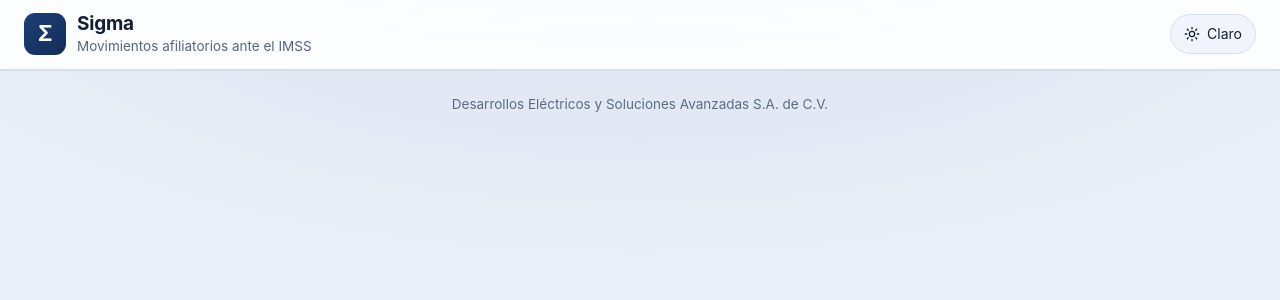
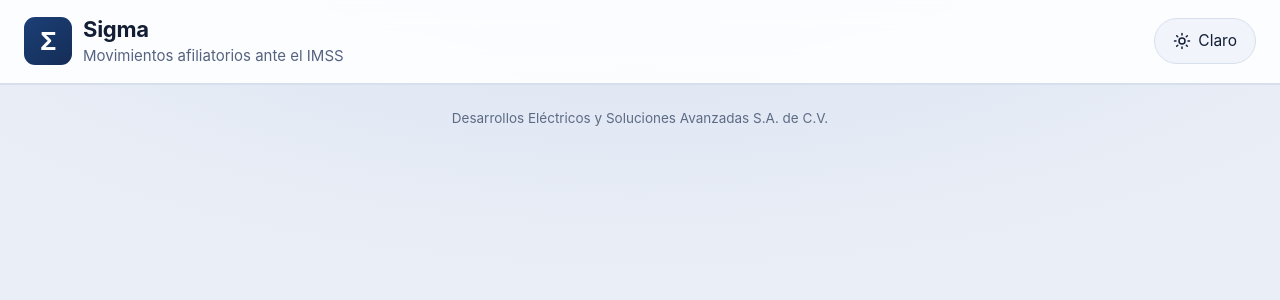
Before and after one commit to rkiverr/sigma-imss, a Python web app: template sigma/templates/base.html in a window 1280 px wide. Shown: the top 300 px of the page. Run offline with Jinja, Linux system fonts and the light colour scheme; the template is opened without the code that fills it, so the values that code supplies are empty.

Commit message:
Interfaz: cuadros de métricas y barra superior más grandes
- estilos.css: métricas con número de 42 px, más relleno y texto de 15.5;
  barra con logo de 48 px, insignias y botones más grandes.
- En pantallas anchas la barra queda en un renglón; la insignia del
  patrón se recorta con puntos suspensivos.

Co-Authored-By: Claude Sonnet 5.5 <noreply@anthropic.com>

```diff
--- a/sigma/static/css/estilos.css
+++ b/sigma/static/css/estilos.css
@@ -194,10 +194,10 @@ h1, h2, h3 { margin: 0; line-height: 1.25; letter-spacing: -.012em; }
 .barra-interior {
   max-width: 1360px;
   margin: 0 auto;
-  padding: 12px 24px;
+  padding: 16px 24px;
   display: flex;
   align-items: center;
-  gap: 16px;
+  gap: 18px;
   flex-wrap: wrap;
 }
 
@@ -205,7 +205,7 @@ h1, h2, h3 { margin: 0; line-height: 1.25; letter-spacing: -.012em; }
 .marca > div { min-width: 0; }
 
 .marca-logo {
-  width: 42px; height: 42px;
+  width: 48px; height: 48px;
   flex-shrink: 0;
   display: grid;
   place-items: center;
@@ -213,29 +213,40 @@ h1, h2, h3 { margin: 0; line-height: 1.25; letter-spacing: -.012em; }
   background: linear-gradient(140deg, var(--acento), var(--acento-fuerte));
   color: var(--acento-texto);
   font-weight: 700;
-  font-size: 21px;
+  font-size: 24px;
   letter-spacing: -.02em;
 }
 
-.marca h1 { font-size: 19px; font-weight: 650; }
-.marca p { margin: 0; font-size: 13.5px; color: var(--texto-suave); }
+.marca h1 { font-size: 22px; font-weight: 650; }
+.marca p { margin: 0; font-size: 15px; color: var(--texto-suave); }
 
 .insignia {
   display: inline-flex;
   align-items: center;
   gap: 6px;
-  padding: 5px 11px;
+  padding: 8px 14px;
   border-radius: 999px;
   border: 1px solid var(--borde);
   background: var(--superficie-2);
   color: var(--texto-suave);
-  font-size: 13.5px;
+  font-size: 15px;
   white-space: nowrap;
   min-width: 0;
   /* Sin esto, el texto largo del patrón ensancha la barra y provoca
      desplazamiento horizontal en pantallas angostas. */
   max-width: 100%;
   overflow: hidden;
+}
+/* En pantallas anchas la barra se queda en un solo renglón: la insignia del patrón
+   cede espacio con puntos suspensivos antes de que el botón de tema baje de línea. */
+@media (min-width: 941px) {
+  .barra-interior { flex-wrap: nowrap; }
+  .marca, .sesion, .tema, .insignia-motor { flex-shrink: 0; }
+  .barra-interior > .insignia:not(.insignia-motor) {
+    display: block;
+    flex: 0 1 auto;
+    text-overflow: ellipsis;
+  }
 }
 .insignia .punto {
   width: 7px; height: 7px;
@@ -251,19 +262,19 @@ h1, h2, h3 { margin: 0; line-height: 1.25; letter-spacing: -.012em; }
   display: inline-flex;
   align-items: center;
   gap: 7px;
-  height: 40px;
-  padding: 0 13px;
+  height: 46px;
+  padding: 0 18px;
   border: 1px solid var(--borde);
   border-radius: 999px;
   background: var(--superficie-2);
   color: var(--texto);
   font: inherit;
-  font-size: 14px;
+  font-size: 15.5px;
   cursor: pointer;
   transition: background var(--transicion), border-color var(--transicion);
 }
 .tema:hover { background: var(--superficie-3); border-color: var(--borde-fuerte); }
-.tema svg { width: 16px; height: 16px; }
+.tema svg { width: 18px; height: 18px; }
 /* Por defecto (tema claro) se ve el sol y la palabra "Claro". */
 .tema .icono-luna,
 .tema .etiqueta-oscuro { display: none; }
@@ -322,15 +333,15 @@ h1, h2, h3 { margin: 0; line-height: 1.25; letter-spacing: -.012em; }
    -------------------------------------------------------------------------- */
 .metricas {
   display: grid;
-  grid-template-columns: repeat(auto-fit, minmax(180px, 1fr));
-  gap: 14px;
+  grid-template-columns: repeat(auto-fit, minmax(200px, 1fr));
+  gap: 16px;
 }
 
 .metrica {
   background: var(--superficie);
   border: 1px solid var(--borde);
   border-radius: var(--radio);
-  padding: 15px 17px 15px 20px;
+  padding: 20px 22px 20px 26px;
   box-shadow: var(--sombra);
   position: relative;
   overflow: hidden;
@@ -342,7 +353,7 @@ h1, h2, h3 { margin: 0; line-height: 1.25; letter-spacing: -.012em; }
   content: "";
   position: absolute;
   inset: 0 auto 0 0;
-  width: 4px;
+  width: 5px;
   background: var(--color-metrica, var(--acento));
 }
 /* Velo del mismo color, muy tenue, para que el cuadro no sea blanco plano. */
@@ -357,22 +368,22 @@ h1, h2, h3 { margin: 0; line-height: 1.25; letter-spacing: -.012em; }
 .metrica dt, .metrica dd { position: relative; }
 .metrica dd { color: var(--color-metrica, var(--texto)); }
 .metrica dt {
-  font-size: 13.5px;
+  font-size: 15.5px;
   color: var(--texto-suave);
-  margin: 0 0 6px;
+  margin: 0 0 8px;
   display: flex;
   align-items: center;
   gap: 6px;
 }
 .metrica dd {
   margin: 0;
-  font-size: 32px;
+  font-size: 42px;
   font-weight: 650;
   letter-spacing: -.02em;
   font-variant-numeric: tabular-nums;
   line-height: 1.1;
 }
-.metrica .nota { font-size: 13px; color: var(--texto-tenue); font-weight: 400; }
+.metrica .nota { font-size: 14.5px; color: var(--texto-tenue); font-weight: 400; }
 
 /* --------------------------------------------------------------------------
    Formulario
@@ -1101,7 +1112,7 @@ dialog::backdrop { background: rgba(8, 16, 12, .55); backdrop-filter: blur(2px);
   .tarjeta-cuerpo, .tarjeta-encabezado { padding-left: 16px; padding-right: 16px; }
   .rejilla { grid-template-columns: repeat(2, 1fr); }
   .col-2, .col-3, .col-4, .col-6 { grid-column: span 2; }
-  .metrica dd { font-size: 26px; }
+  .metrica dd { font-size: 34px; }
   .acciones .boton { flex: 1 1 100%; }
   .acciones .separador { margin-left: 0; }
   .paginacion { justify-content: center; }
```
Also changed, not shown: Obsidian/log.md (+5 -0 lines), Obsidian/wiki/modulos/modulo-interfaz.md (+7 -0 lines).
